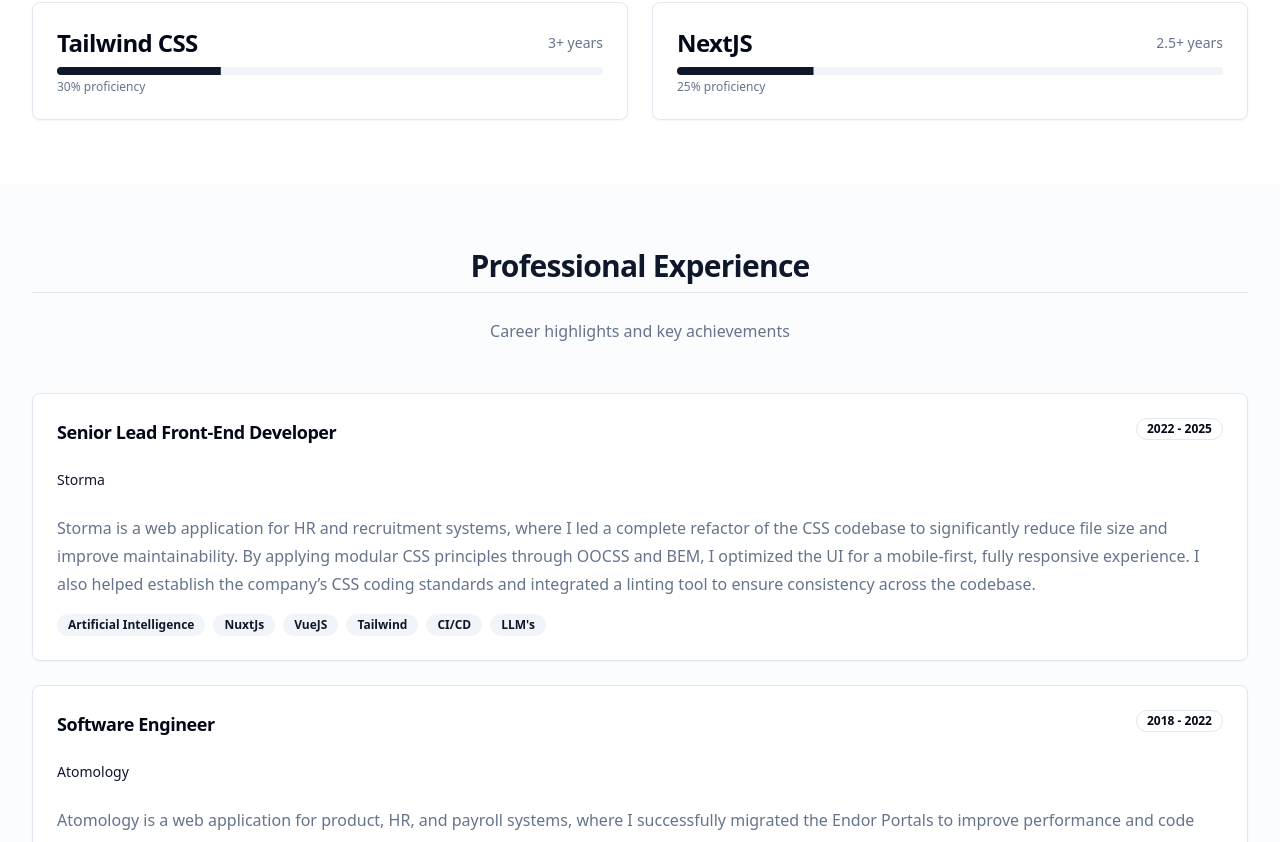
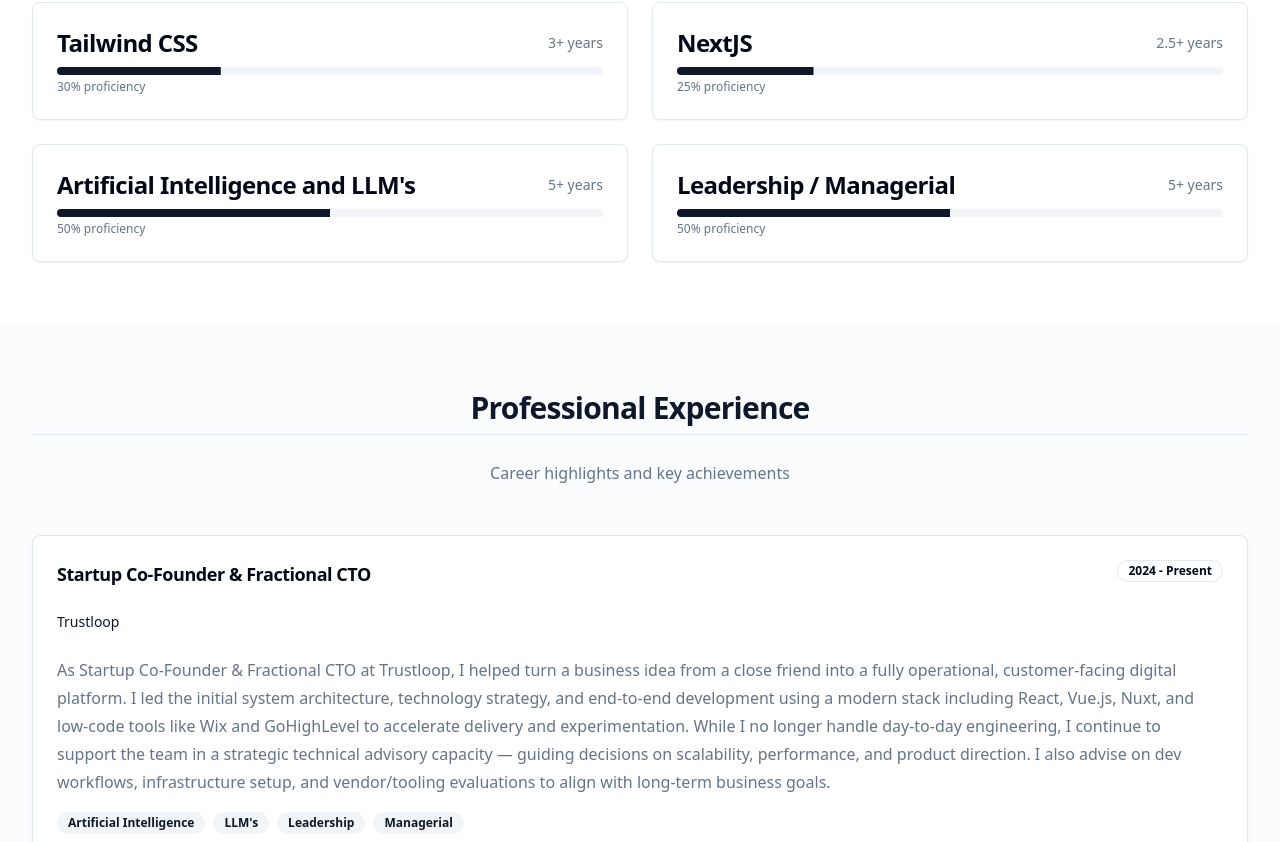
Before and after one commit to clydegold8/acaso-portfolio-motion, a React (Vite) app: page / in a window 1280 px wide. Shown: the part 1838-2680 px from the top of the page. Built offline with nearby package versions, Linux system fonts and the light colour scheme.

Commit message:
update exp

```diff
--- a/src/pages/Index.tsx
+++ b/src/pages/Index.tsx
@@ -51,9 +51,31 @@ const Index = () => {
     { name: "NuxtJS", years: 3.5, percentage: 35 },
     { name: "Tailwind CSS", years: 3, percentage: 30 },
     { name: "NextJS", years: 2.5, percentage: 25 },
+    { name: "Artificial Intelligence and LLM's", years: 5, percentage: 50 },
+    { name: "Leadership / Managerial", years: 5, percentage: 50 },
   ];
 
   const experiences = [
+    {
+      title: "Startup Co-Founder & Fractional CTO",
+      company: "Trustloop",
+      period: "2024 - Present",
+      description: `
+        As Startup Co-Founder & Fractional CTO at Trustloop, I helped turn a business idea from a close friend into a fully operational,
+        customer-facing digital platform. I led the initial system architecture, technology strategy, and end-to-end development using a
+        modern stack including React, Vue.js, Nuxt, and low-code tools like Wix and GoHighLevel to accelerate delivery and experimentation.
+
+        While I no longer handle day-to-day engineering, I continue to support the team in a strategic technical advisory capacity —
+        guiding decisions on scalability, performance, and product direction. I also advise on dev workflows, infrastructure setup, and
+         vendor/tooling evaluations to align with long-term business goals.
+        `,
+      technologies: [
+        "Artificial Intelligence",
+        "LLM's",
+        "Leadership",
+        "Managerial",
+      ],
+    },
     {
       title: "Senior Lead Front-End Developer",
       company: "Storma",
@@ -464,7 +486,10 @@ const Index = () => {
                     </a>
                   </Button>
                   <Button variant="outline" size="icon">
-                    <a target="_blank" href="https://www.linkedin.com/in/clyde-ian-a-1a3339b1/">
+                    <a
+                      target="_blank"
+                      href="https://www.linkedin.com/in/clyde-ian-a-1a3339b1/"
+                    >
                       <Linkedin className="h-4 w-4" />
                     </a>
                   </Button>
```
